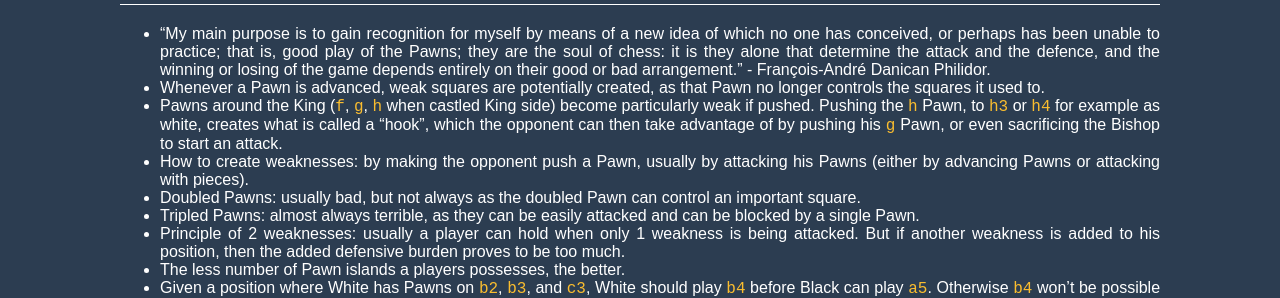
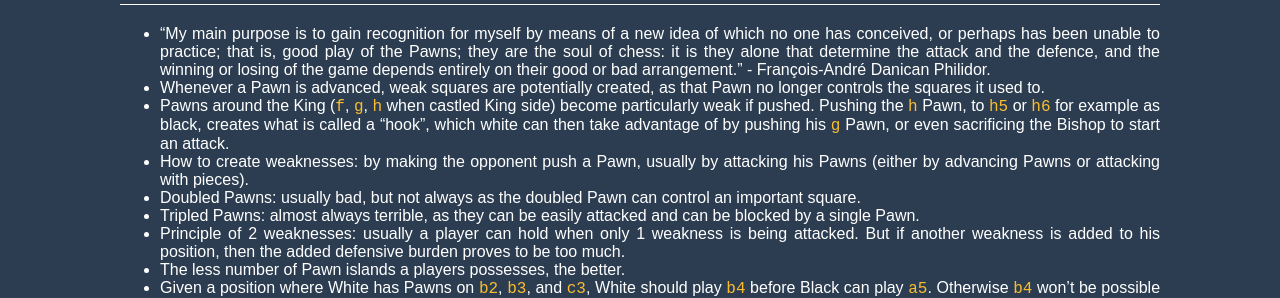
Before and after one commit to brunoroque06/brunoroque06.github.io, a Jekyll site: the page built from _pages/chess-fundamentals.md, in a window 1280 px wide and 900 px high, scrolled down 1738 px. Shown: the part 163-461 px from the top of the window. Built offline with Jekyll 4.4.1, drawn with Linux system fonts in a browser that asks for light colours.

Commit message:
Change Pawn hook point to white's perspective

```diff
--- a/_pages/chess-fundamentals.md
+++ b/_pages/chess-fundamentals.md
@@ -77,7 +77,7 @@ This page contains a compilation of chess fundamentals.
 
 - "My main purpose is to gain recognition for myself by means of a new idea of which no one has conceived, or perhaps has been unable to practice; that is, good play of the Pawns; they are the soul of chess: it is they alone that determine the attack and the defence, and the winning or losing of the game depends entirely on their good or bad arrangement." - François-André Danican Philidor.
 - Whenever a Pawn is advanced, weak squares are potentially created, as that Pawn no longer controls the squares it used to.
-- Pawns around the King (`f`, `g`, `h` when castled King side) become particularly weak if pushed. Pushing the `h` Pawn, to `h3` or `h4` for example as white, creates what is called a "hook", which the opponent can then take advantage of by pushing his `g` Pawn, or even sacrificing the Bishop to start an attack.
+- Pawns around the King (`f`, `g`, `h` when castled King side) become particularly weak if pushed. Pushing the `h` Pawn, to `h5` or `h6` for example as black, creates what is called a "hook", which white can then take advantage of by pushing his `g` Pawn, or even sacrificing the Bishop to start an attack.
 - How to create weaknesses: by making the opponent push a Pawn, usually by attacking his Pawns (either by advancing Pawns or attacking with pieces).
 - Doubled Pawns: usually bad, but not always as the doubled Pawn can control an important square.
 - Tripled Pawns: almost always terrible, as they can be easily attacked and can be blocked by a single Pawn.
```
